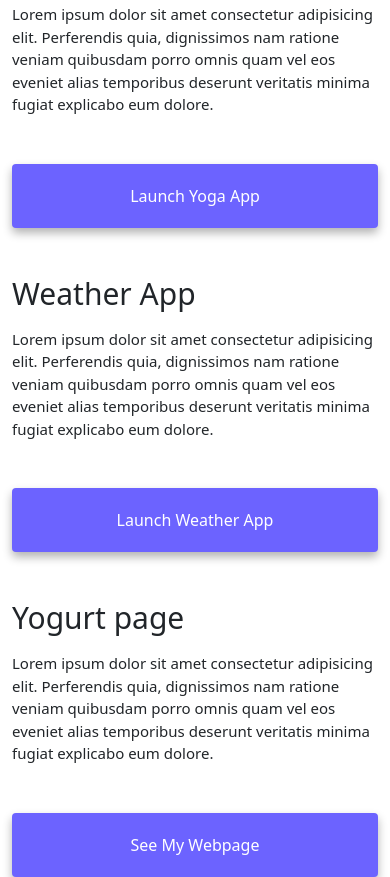
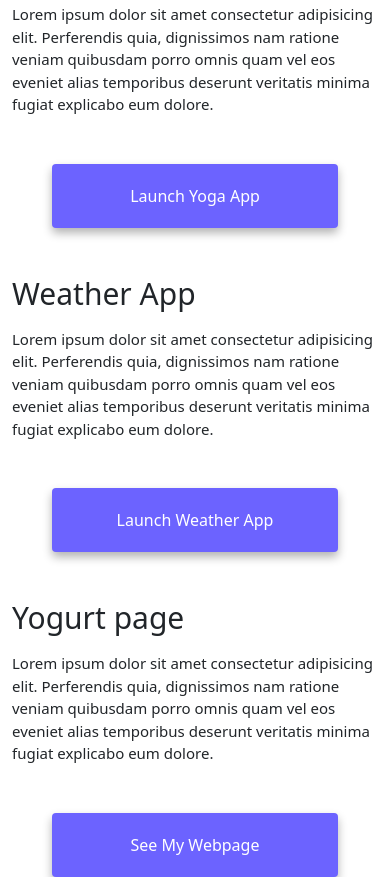
Before and after one commit to ilariarm/Portfolio-IlariaRM, a plain HTML site: page index.html in a window 390 px wide. Shown: the part 419-1296 px from the top of the page. Drawn offline with nearby package versions, Linux system fonts and the light colour scheme.

Commit message:
Added project-link class to the project buttons

```diff
--- a/index.html
+++ b/index.html
@@ -89,7 +89,9 @@
             explicabo eum dolore.
           </p>
           <div class="mt-5">
-            <a href="#" class="primary-link" target="_blank">Launch Yoga App</a>
+            <a href="#" class="primary-link project-link" target="_blank"
+              >Launch Yoga App</a
+            >
           </div>
         </div>
       </div>
@@ -103,7 +105,7 @@
             explicabo eum dolore.
           </p>
           <div class="mt-5">
-            <a href="#" class="primary-link" target="_blank"
+            <a href="#" class="primary-link project-link" target="_blank"
               >Launch Weather App</a
             >
           </div>
@@ -133,7 +135,9 @@
             explicabo eum dolore.
           </p>
           <div class="mt-5">
-            <a href="#" class="primary-link" target="_blank">See my webpage</a>
+            <a href="#" class="primary-link project-link" target="_blank"
+              >See my webpage</a
+            >
           </div>
         </div>
       </div>
--- a/src/style.css
+++ b/src/style.css
@@ -112,9 +112,10 @@ p {
   }
 }
 @media (max-width: 576px) {
-  .primary-link {
-    display: flex;
-    justify-content: center;
+  .project-link {
+    display: block;
+    text-align: center;
+    margin: 0 40px;
   }
 }
 
```
